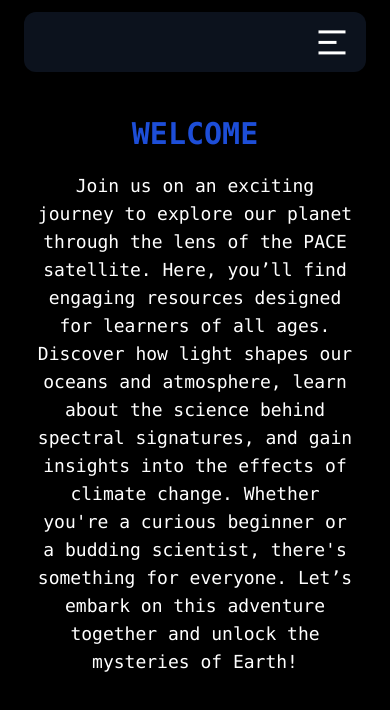
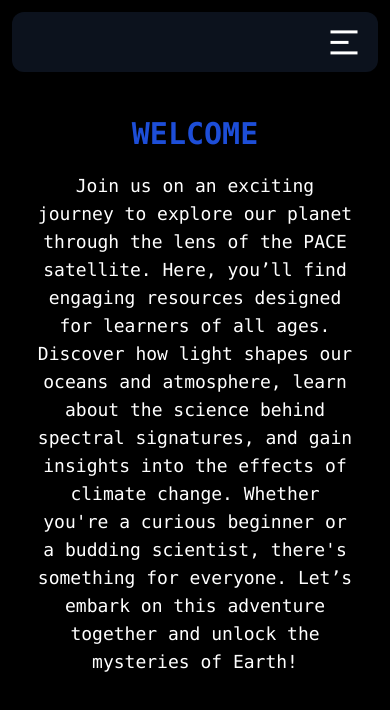
Before and after one commit to AkhilNair-ktm/PACE, a website with bundled scripts: page modules.html in a window 390 px wide. Built offline with nearby package versions, Linux system fonts and the light colour scheme.

Commit message:
navbar added in modules page

```diff
--- a/modules.html
+++ b/modules.html
@@ -199,7 +199,7 @@
     </aside>
 
     <!-- navbar -->
-    <div class="px-3 pt-3 lg:hidden z-50 fixed top-0 left-3 right-3">
+    <div class="px-3 pt-3 lg:hidden z-50 fixed top-0 left-0 right-0">
       <div class="w-full h-[60px] bg-gray-900/75 rounded-xl flex justify-end">
         <div class="w-20 flex items-center">
           <div class="absolute text-4xl text-white my-7 mx-7 lg:hidden">
```
Also changed, not shown: output.css.
